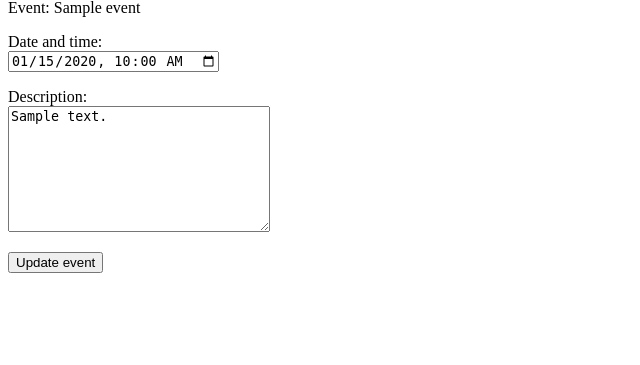
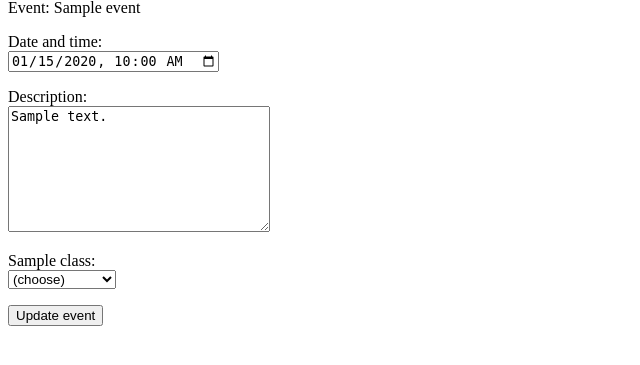
Before and after one commit to nguyentranminhkhue2006-maker/shared-event-platform, a Flask app: template templates/edit_event.html in a window 1280 px wide. Shown: the part 81-446 px from the top of the page, without its empty margins (0-640 px from the left). Run offline with Flask 3, Linux system fonts and the light colour scheme; the template is opened without the code that fills it: most values are stand-ins (such as "Sample title", 1, 10 or a date in 2020).

Commit message:
Add classes to edit pag

```diff
--- a/app.py
+++ b/app.py
@@ -90,7 +90,15 @@ def edit_event(event_id):
         abort(403)
     cur_date=datetime.now() + timedelta(days=1)
     cur_date=cur_date.strftime("%Y-%m-%dT00:00")
-    return render_template("edit_event.html", event=event, cur_date=cur_date)
+
+    all_classes=events.get_all_classes()
+    classes={}
+    for my_classes in all_classes:
+        classes[my_classes]=""
+    for entry in events.get_classes(event_id):
+        classes[entry["title"]]=entry["value"]
+
+    return render_template("edit_event.html", event=event, cur_date=cur_date, all_classes=all_classes, classes=classes)
 
 @app.route("/update_event", methods=["POST"])
 def update_event():
@@ -111,7 +119,13 @@ def update_event():
     if not description or len(description)>1000:
         abort(403)
 
-    events.update_event(event_id, date_time, description)
+    classes=[]
+    for entry in request.form.getlist("classes"):
+        if entry:
+            parts=entry.split(":")
+            classes.append((parts[0],parts[1]))
+
+    events.update_event(event_id, date_time, description, classes)
 
     return redirect("/event/" + str(event_id))
 
--- a/templates/edit_event.html
+++ b/templates/edit_event.html
@@ -19,6 +19,21 @@
             Description: <br />
             <textarea name="description" rows="8" cols="30" maxlength="1000" required>{{event.description}}</textarea>
         </p>
+        {% for class in all_classes %}
+        <p>
+            {{class}}: <br />
+            <select name="classes">
+                <option value="">(choose)</option>
+            {% for option in all_classes[class] %}
+            {% if classes[class] == option %}
+                <option value="{{class}}:{{option}}" selected>{{option}}</option>
+            {% else %}
+                <option value="{{class}}:{{option}}">{{option}}</option>
+            {% endif %}
+            {% endfor %}
+            </select>
+        </p>
+        {% endfor %}
         <input type="hidden" name="event_id" value="{{event.id}}" />
         <input type="submit" value="Update event" />
     </form>
```
Also changed, not shown: events.py (+8 -1 lines).
